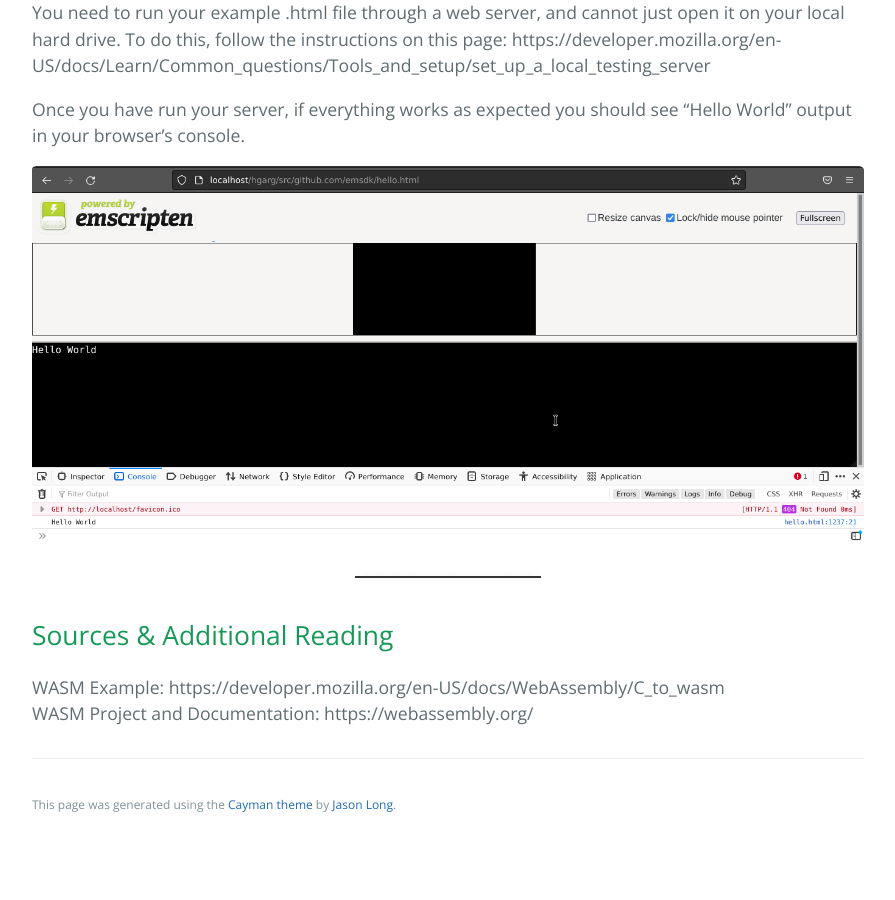
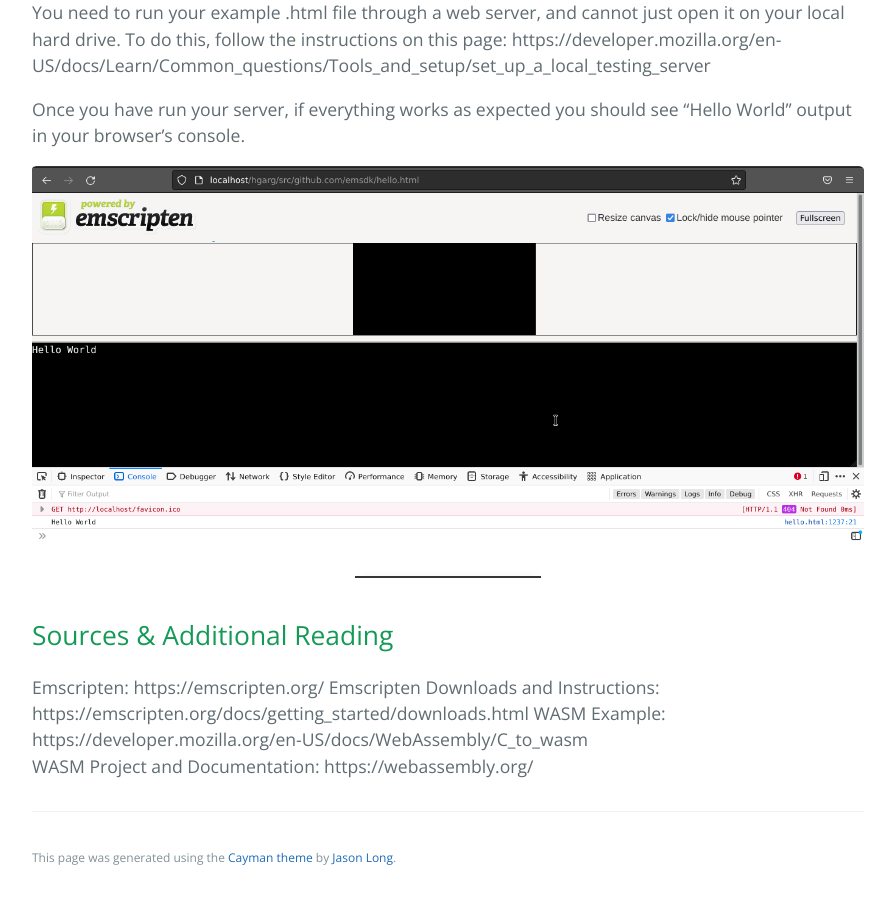
Before and after one commit to learning-software-engineering/learning-software-engineering.github.io, a Jekyll site: the page built from Topics/Tech_Stacks/Web-Assembly.md, in a window 1280 px wide and 900 px high, scrolled down 1845 px. Shown: the whole window, without its empty margins (192-1087 px from the left). Built offline with Jekyll 4.4.1, drawn with Linux system fonts in a browser that asks for light colours; our own code applies the rules of GitHub Pages for plain Markdown files; before the commit the page ends 2692 px from its top, so only the background shows below that.

Commit message:
jacobdesousa: Added some more sources based on emscripten

```diff
--- a/Topics/Tech_Stacks/Web-Assembly.md
+++ b/Topics/Tech_Stacks/Web-Assembly.md
@@ -50,5 +50,7 @@ Once you have run your server, if everything works as expected you should see "H
 
 ## Sources & Additional Reading
 
+Emscripten: https://emscripten.org/
+Emscripten Downloads and Instructions: https://emscripten.org/docs/getting_started/downloads.html
 WASM Example: https://developer.mozilla.org/en-US/docs/WebAssembly/C_to_wasm \
 WASM Project and Documentation: https://webassembly.org/
```
